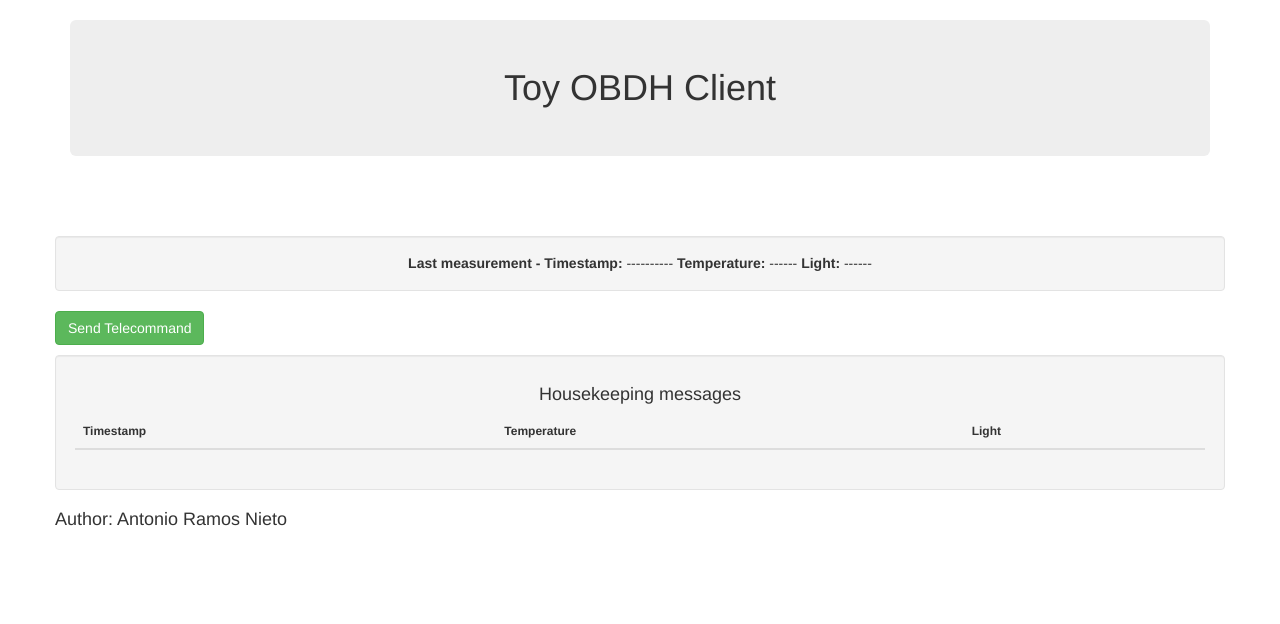
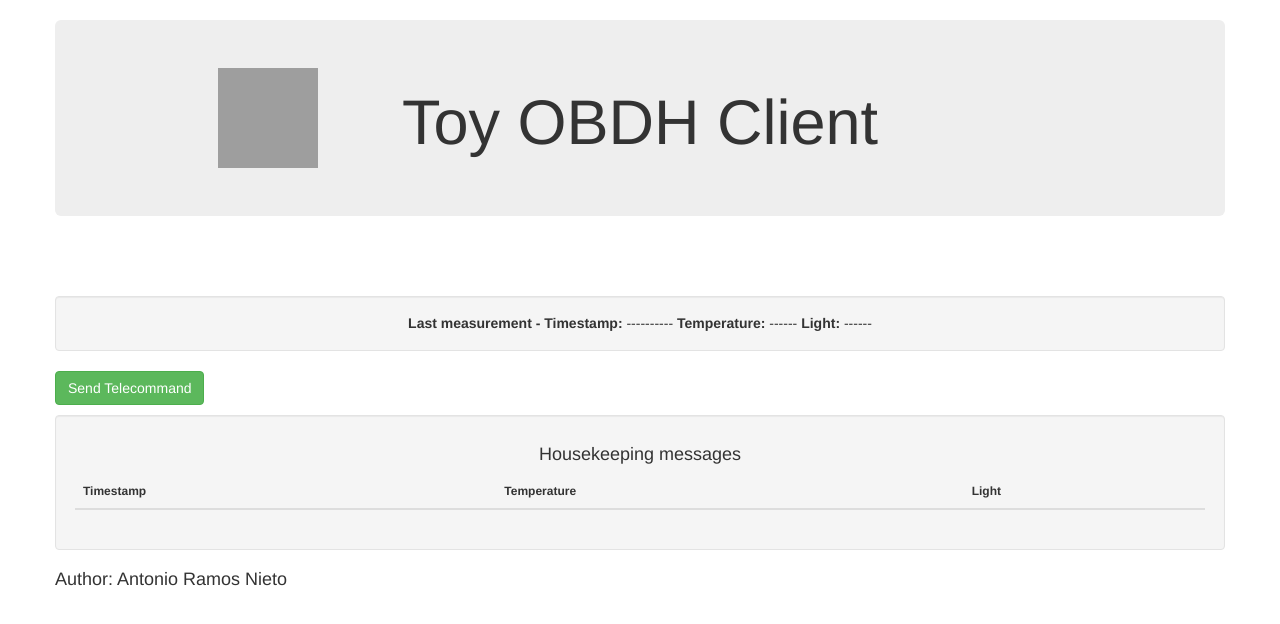
Before and after one commit to AntonioRamosNieto/WebPageTFG, a website: page index.html in a window 1280 px wide. Drawn offline with nearby package versions, Linux system fonts and the light colour scheme; no server answers; grey boxes are pictures that could not be loaded.

Commit message:
dit logo

```diff
--- a/index.html
+++ b/index.html
@@ -43,13 +43,23 @@ Author: Antonio Ramos Nieto
 </head>
 <body>
 <div class="container">
-    <h1 class="jumbotron text-center">
-        Toy OBDH Client
-    </h1>
+    <br>
+    <div class="row jumbotron">
+        <div class="logo col-md-1 col-md-offset-1">
+            <img src="https://www.dit.upm.es/figures/logos/dit95.gif" alt="" width="100px" height="100px">
+        </div>
+        <div class="col-md-6 col-md-offset-1">
+            <h1 class="text-center">
+                Toy OBDH Client
+            </h1>
+        </div>
+    </div>
     <div class="row" style="margin-top: 70px;">
         <h5>
             <div id="basicArea" class="text-center">
-                <div class="well"><b>Last measurement - Timestamp: </b>----------<b> Temperature: </b> ------ <b>Light: </b>------</div>
+                <div class="well"><b>Last measurement - Timestamp: </b>----------<b> Temperature: </b> ------
+                    <b>Light: </b>------
+                </div>
             </div>
         </h5>
         <div id="divboton">
@@ -59,7 +69,7 @@ Author: Antonio Ramos Nieto
             <div id="housekeepingArea">
                 <div class="well">
                     <h4 class="text-center">Housekeeping messages</h4>
-                    <table  class="table table-striped" >
+                    <table class="table table-striped">
                         <thead>
                         <tr>
                             <th>Timestamp</th>
@@ -73,8 +83,8 @@ Author: Antonio Ramos Nieto
                 </div>
             </div>
         </h6>
-        <div >
-            <h4 >
+        <div>
+            <h4>
                 Author: Antonio Ramos Nieto
             </h4>
         </div>
@@ -88,15 +98,16 @@ Author: Antonio Ramos Nieto
         var basicArea = jQuery('#basicArea');
         var botonSendTC = jQuery('#sendTC');
         var hktable = jQuery('#hktable');
-        botonSendTC.click(() => {
+        botonSendTC.click(() = > {
             socket.emit('sending message', "tc");
-        });
+    })
+        ;
         socket.on('new message', function (data) {
             var splitedData = data.message.split(",");
             if (data.message.match(/^basic/)) {
-                basicArea.html('<div class="well">' + "<b>Last measurement - Timestamp: </b>" + splitedData[1] + "<b> Temperature: </b>"+ splitedData[2] + " <b>Light: </b>"+ splitedData[3]+'</div>');
+                basicArea.html('<div class="well">' + "<b>Last measurement - Timestamp: </b>" + splitedData[1] + "<b> Temperature: </b>" + splitedData[2] + " <b>Light: </b>" + splitedData[3] + '</div>');
             } else if (data.message.match(/^housekeeping/)) {
-                hktable.prepend('<tr><th>'+splitedData[1]+'</th><th>'+splitedData[2]+'</th><th>'+splitedData[3]+'</th> </tr>');
+                hktable.prepend('<tr><th>' + splitedData[1] + '</th><th>' + splitedData[2] + '</th><th>' + splitedData[3] + '</th> </tr>');
             } else if (!data.message) {
             } else {
             }
```
